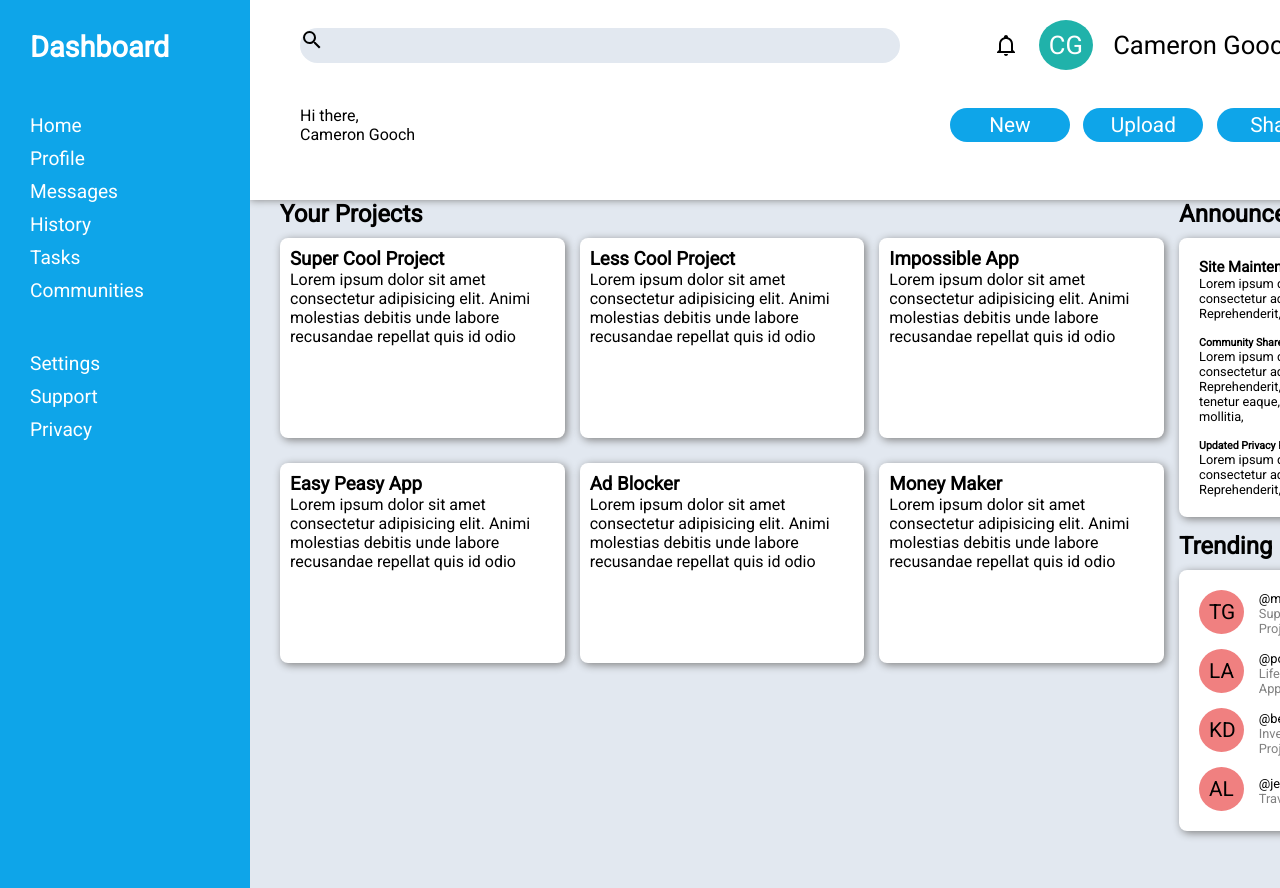
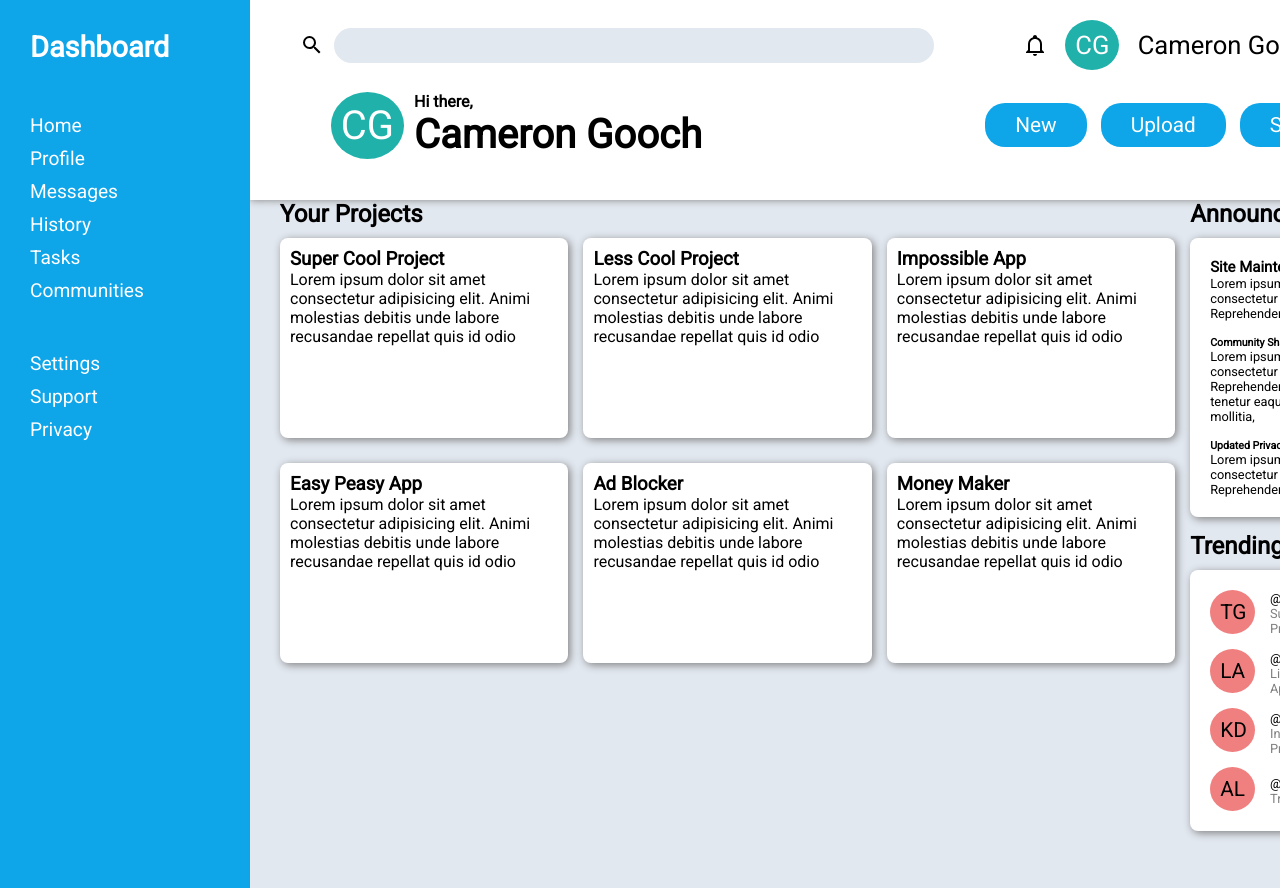
Before and after one commit to cdg341/admin-dashboard, a plain HTML site: page index.html in a window 1280 px wide. Shown: the top 888 px of the page. Drawn offline with Linux system fonts and the light colour scheme.

Commit message:
Continue styling of header

```diff
--- a/index.html
+++ b/index.html
@@ -12,7 +12,7 @@
       <div class="header">
         <div class="search">
           <img src="/icons/magnify.svg" alt="" />
-          <div></div>
+          <input type="text" />
         </div>
         <div class="notification-area">
           <img src="/icons/bell-outline.svg" alt="" />
@@ -21,8 +21,11 @@
         </div>
         <div class="profile-pic">
           <div class="name2">
-            Hi there, <br />
-            Cameron Gooch
+            <div>CG</div>
+            <div>
+              <h4>Hi there,</h4>
+              <span>Cameron Gooch</span>
+            </div>
           </div>
         </div>
         <div class="media-buttons">
--- a/styles.css
+++ b/styles.css
@@ -44,10 +44,20 @@ body {
 }
 
 .search {
+  display: grid;
+  grid-template-columns: 0.5fr 1fr;
+  align-items: center;
+  gap: 10px;
+}
+
+.search input {
   width: 600px;
   height: 35px;
   background-color: #e2e8f0;
   border-radius: 20px;
+  border: none;
+  padding: 10px;
+  font-size: 1.3rem;
 }
 
 .notification-area {
@@ -75,20 +85,41 @@ body {
 }
 
 .media-buttons {
-  display: grid;
-  grid-template-columns: repeat(3, 0.4fr);
-  width: 400px;
   margin-left: 50px;
+  text-align: center;
+  min-width: 380px;
 }
 
 button {
   background-color: #0ea5e9;
-  max-width: 120px;
-  padding: 5px;
+  padding: 10px 30px;
   color: white;
   font-size: 1.3rem;
   border-radius: 20px;
   border: none;
+  margin-right: 10px;
+}
+
+.name2 {
+  display: grid;
+  grid-template-columns: 0.8fr 4fr;
+  grid-template-rows: 1fr;
+  gap: 10px;
+  align-items: center;
+}
+
+.name2 div:nth-child(1) {
+  font-size: 2.5rem;
+  justify-self: end;
+  background-color: lightseagreen;
+  border-radius: 50%;
+  padding: 10px;
+  color: white;
+}
+
+.name2 span {
+  font-size: 2.5rem;
+  font-weight: bold;
 }
 
 .sidebar ul {
```
